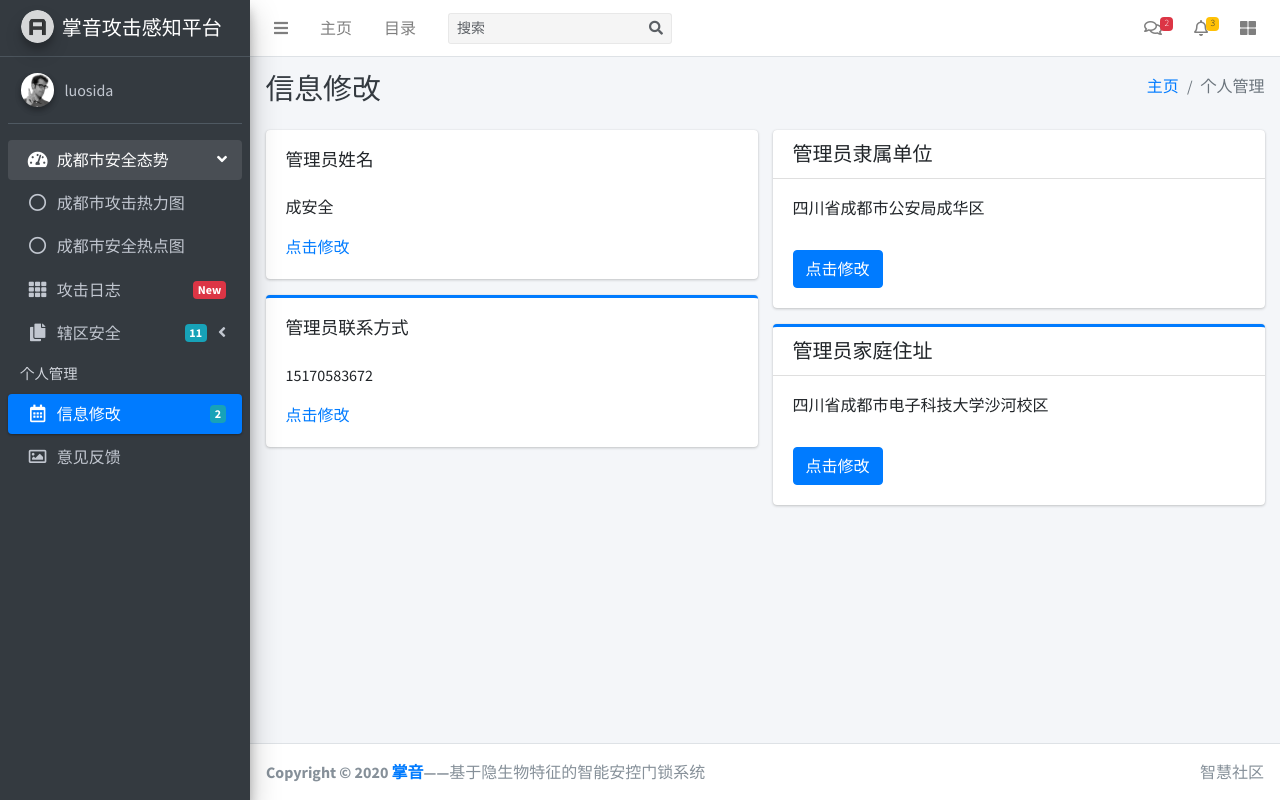
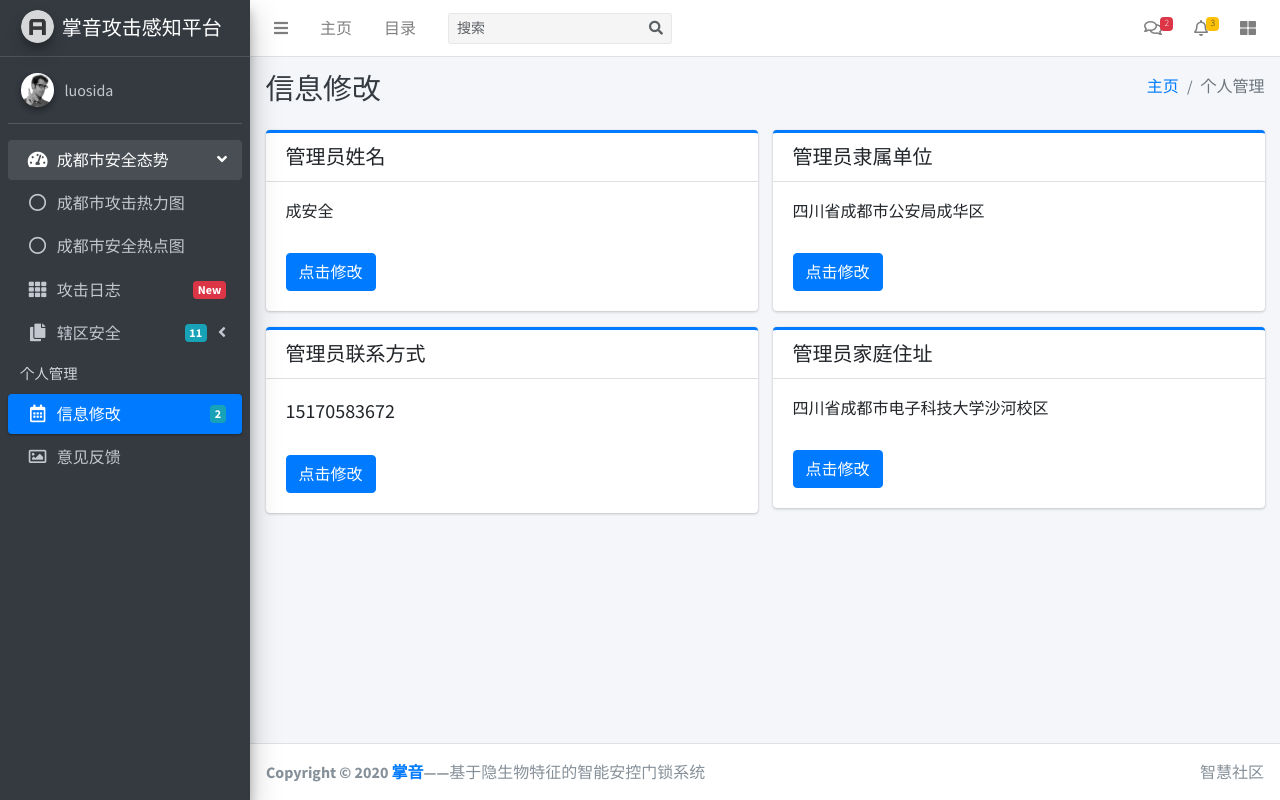
Before and after one commit to hand-sound-organization/Web, a Flask app: page /HeatMap_chengdu/changeInfo in a window 1280 px wide. Run offline with Flask 2, Linux system fonts and the light colour scheme; a user stored in the database is signed in; some libraries are stand-ins or nearby versions.

Commit message:
改了信息修改页面

```diff
--- a/templates/changeInfo.html
+++ b/templates/changeInfo.html
@@ -310,35 +310,31 @@ scratch. This page gets rid of all links and provides the needed markup only.
       <div class="container-fluid">
         <div class="row">
           <div class="col-lg-6">
-            <div class="card">
+            <div class="card card-primary card-outline">
+                <div class="card-header">
+                <h5 class="m-0">管理员姓名</h5>
+              </div>
               <div class="card-body">
-                <h5 class="card-title">管理员姓名</h5>
-
-                <p class="card-text">
+              <h6 class="card-text">成安全</h6>
                   <br/>
-                  成安全
-                </p>
-
-                <a href="#" class="card-link">点击修改</a>
-
+                <a href="#" class="btn btn-primary">点击修改</a>
               </div>
             </div>
 
             <div class="card card-primary card-outline">
+                <div class="card-header">
+                <h5 class="m-0">管理员联系方式</h5>
+              </div>
               <div class="card-body">
-                <h5 class="card-title">管理员联系方式</h5>
-
-                <p class="card-text">
+                  <h5 class="card-text">15170583672</h5>
                   <br/>
-                  15170583672
-                </p>
-                <a href="#" class="card-link">点击修改</a>
+                <a href="#" class="btn btn-primary">点击修改</a>
               </div>
             </div><!-- /.card -->
           </div>
           <!-- /.col-md-6 -->
           <div class="col-lg-6">
-            <div class="card">
+            <div class="card card-primary card-outline">
               <div class="card-header">
                 <h5 class="m-0">管理员隶属单位</h5>
               </div>
```
